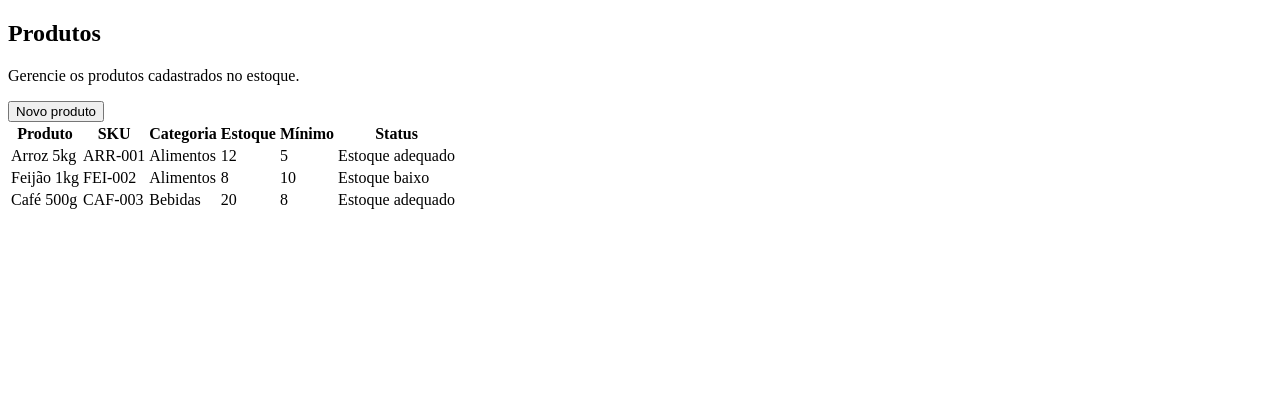
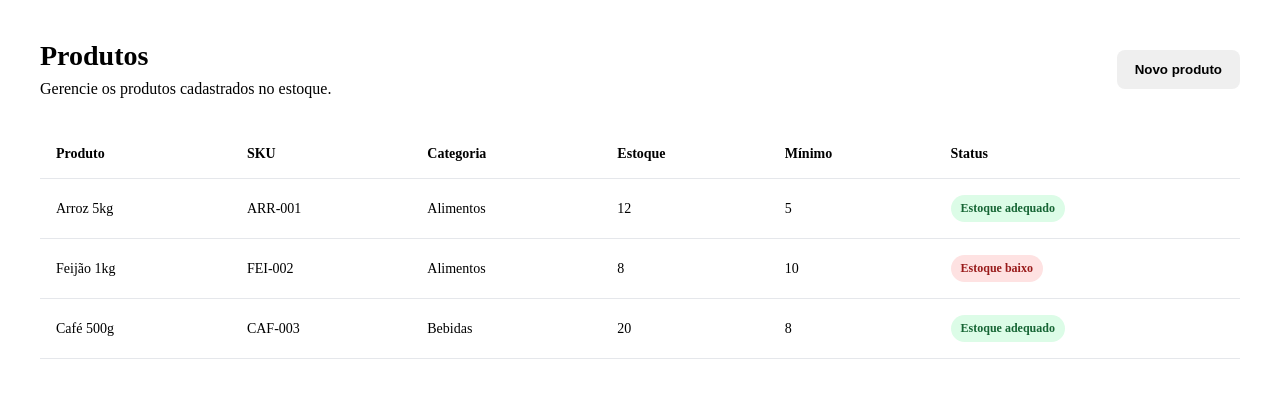
Before and after one commit to TechVibe026/NoEstoque, an Angular app in the folder frontend/: page /produtos in a window 1280 px wide. Shown: the top 398 px of the page. Built offline with nearby package versions, Linux system fonts and the light colour scheme.

Commit message:
style: melhora visual da listagem de produtos

```diff
--- a/frontend/src/app/pages/produtos/produtos.html
+++ b/frontend/src/app/pages/produtos/produtos.html
@@ -31,12 +31,12 @@
           <td>{{ produto.estoque }}</td>
           <td>{{ produto.estoqueMinimo }}</td>
           <td>
-            @if (produto.estoque < produto.estoqueMinimo) {
-              Estoque baixo
-            } @else {
-              Estoque adequado
-            }
-          </td>
+  @if (produto.estoque < produto.estoqueMinimo) {
+    <span class="status status-baixo">Estoque baixo</span>
+  } @else {
+    <span class="status status-adequado">Estoque adequado</span>
+  }
+</td>
         </tr>
       }
     </tbody>
--- a/frontend/src/app/pages/produtos/produtos.scss
+++ b/frontend/src/app/pages/produtos/produtos.scss
@@ -0,0 +1,66 @@
+.produtos-page {
+  padding: 32px;
+}
+
+.produtos-page header {
+  display: flex;
+  align-items: center;
+  justify-content: space-between;
+  margin-bottom: 32px;
+}
+
+.produtos-page h1 {
+  margin: 0;
+  font-size: 28px;
+}
+
+.produtos-page header p {
+  margin: 8px 0 0;
+}
+
+.produtos-page button {
+  padding: 12px 18px;
+  border: 0;
+  border-radius: 8px;
+  cursor: pointer;
+  font-weight: 600;
+}
+
+.produtos-page table {
+  width: 100%;
+  border-collapse: collapse;
+}
+
+.produtos-page th,
+.produtos-page td {
+  padding: 16px;
+  text-align: left;
+  border-bottom: 1px solid #e5e7eb;
+}
+
+.produtos-page th {
+  font-size: 14px;
+  font-weight: 600;
+}
+
+.produtos-page td {
+  font-size: 14px;
+}
+
+.status {
+  display: inline-block;
+  padding: 6px 10px;
+  border-radius: 999px;
+  font-size: 12px;
+  font-weight: 600;
+}
+
+.status-baixo {
+  background-color: #fee2e2;
+  color: #991b1b;
+}
+
+.status-adequado {
+  background-color: #dcfce7;
+  color: #166534;
+}
```
